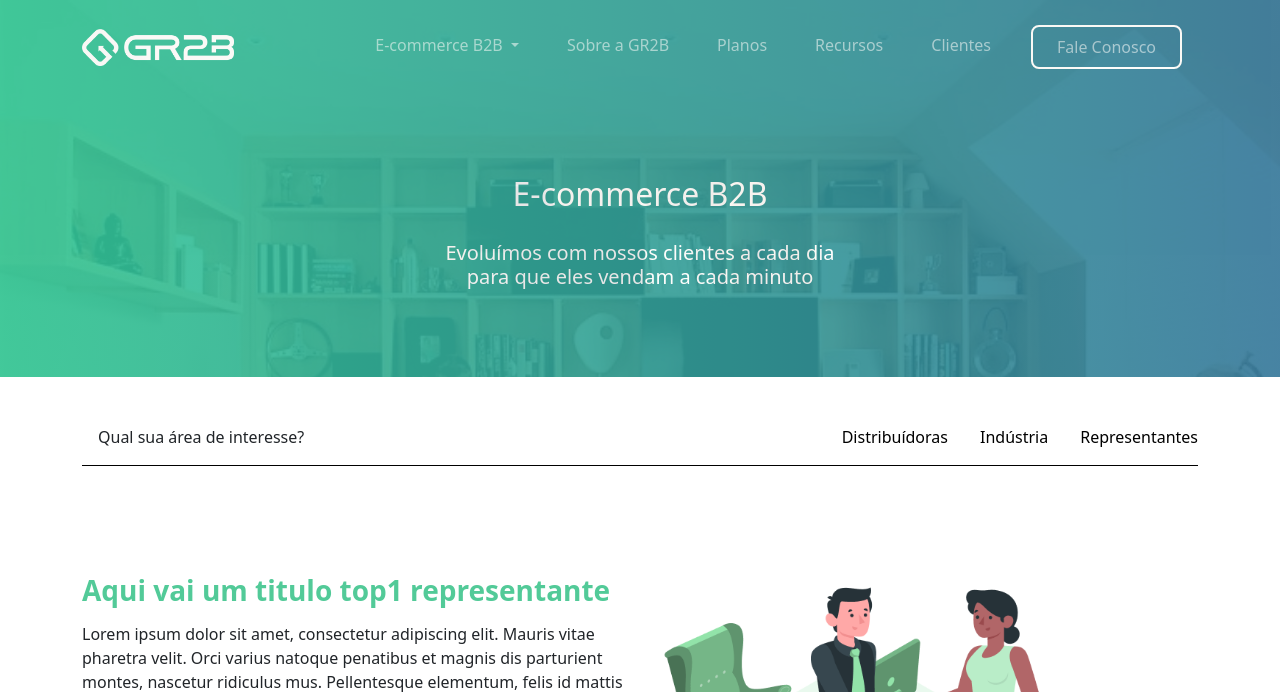
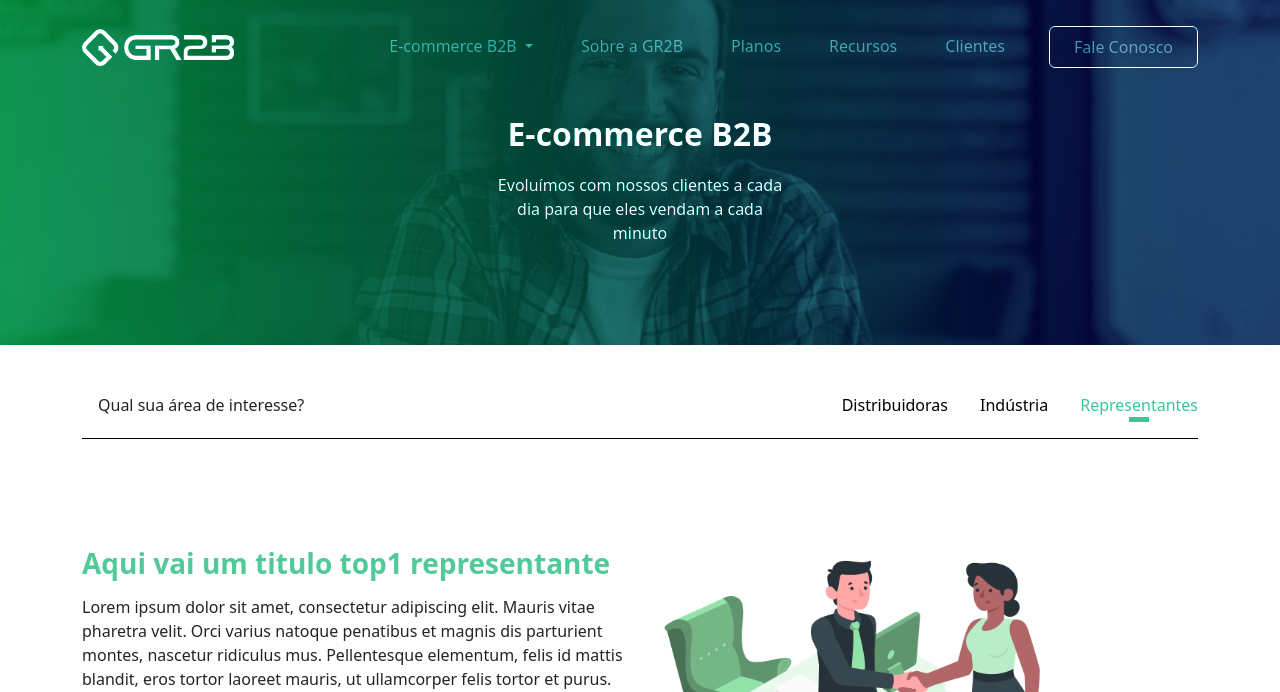
Before and after one commit to oandalves/gr2b, a PHP site: page /ecommerce.html in a window 1280 px wide. Shown: the top 692 px of the page. Run offline with PHP 8.4, Linux system fonts and the light colour scheme.

Commit message:
switch de ecommerce feito

```diff
--- a/css/style-final.css
+++ b/css/style-final.css
@@ -40,15 +34,8 @@ body {
     background: linear-gradient(90deg, #33C199 0%, #337399 98.98%);
     mix-blend-mode: hard-light;
 }
-<<<<<<< HEAD
-.nav-item{
-
-}
-.link-menu:last-child{
-=======
 
 .nav-item:last-child {
->>>>>>> 389e5e0d19f3bddf926309d917acb63aa5436fba
     border: 1px solid white;
     border-radius: 6px;
     margin-left: 20px;
@@ -141,16 +126,13 @@ body {
 .depoimentos-titles p {
     margin-top: 10px;
 }
-<<<<<<< HEAD
-@media (min-width:350px) and (max-width:990px){
-    .title-deposition{
+
+@media (min-width:350px) and (max-width:990px) {
+    .title-deposition {
         font-size: 20px;
     }
 }
-=======
 
-
->>>>>>> 389e5e0d19f3bddf926309d917acb63aa5436fba
 /*
 * Configurações de slide depoimentos
 */
@@ -754,40 +735,32 @@ header {
     background-repeat: no-repeat;
     background-position: left;
 }
-<<<<<<< HEAD
-.link-menu{
+
+.link-menu {
     padding: 0 20px;
 }
-@media (min-width: 400px){
-    .h-menu{
+
+@media (min-width: 400px) {
+    .h-menu {
         padding: 20px 50px;
     }
-    .h-menu-nav{
+    .h-menu-nav {
         display: flex;
         margin: 0 auto;
     }
-=======
-
-.h-menu {
-    margin: 0 100px;
-}
->>>>>>> 389e5e0d19f3bddf926309d917acb63aa5436fba
-
     @media (min-width: 400px) {
         .h-menu {
             margin: 0 20px;
         }
     }
-
     .header-main {
         display: flex;
         flex-wrap: wrap;
-<<<<<<< HEAD
         justify-content: space-evenly;
         padding: 20px;
         color: white;
     }
-.header-main-content h1{
+    .header-main-content h1 {
         font-weight: 900;
         font-size: 60px;
         line-height: 1.2;
@@ -828,45 +783,26 @@ justify-self: center;
         padding: 20px 60px;
         border-radius: 11px;
     }
-
     .header-imgs {
         z-index: 3;
         display: flex;
         flex-wrap: wrap;
-<<<<<<< HEAD
         flex-direction: column;
         margin-right: 30px;
-=======
-    flex-direction: column
->>>>>>> 389e5e0d19f3bddf926309d917acb63aa5436fba
     }
-
     .header-imgs img {
         max-width: 550px;
         max-height: 550px;
     }
-<<<<<<< HEAD
-.bg-triangulo{
-position: absolute;
-width: 100%;
-height: 150px;
-background-color:white;
-top: 640px;
-transform: skewY(354deg);
-z-index: 0;
-=======
-
     .bg-triangulo {
         position: absolute;
         width: 100%;
         height: 150px;
         background-color: white;
-    top: 650px;
+        top: 640px;
         transform: skewY(354deg);
         z-index: 0;
->>>>>>> 389e5e0d19f3bddf926309d917acb63aa5436fba
     }
-
     @media (max-width:1100px) {
         .header-main {
             justify-content: center;
@@ -1130,16 +1031,91 @@ z-index: 0;
         width: 200px;
         height: 200px;
     }
-
     .recursos-quadrado-verde a {
         text-decoration: none;
     }
-
     .recursos-quadrado-verde h5 {
         color: white;
         margin-top: 3em;
     }
+    margin-top: 3em;
+}
 
+/* !ECOMERCE  */
+.ecommerce {
+    margin: 5em auto 1em;
+}
+
+.ecommerce h3 {
+    margin-top: 1em;
+    color: #52ca98;
+    font-weight: bold;
+    margin-bottom: 0.5em;
+}
+
+.ecommerce-title {
     margin-top: 3em;
+    padding-left: 1em;
+}
 
+.linha-cinza {
+    width: 100%;
+    margin: 1em 0em;
+    border-bottom: 1px solid black;
 }
+
+.menu-ecommerce {
+    display: flex;
+    justify-content: flex-end;
+    cursor: pointer;
+}
+
+.ecommerce-link {
+    margin-left: 2em;
+    color: black;
+    text-decoration: none;
+}
+
+.menu-ecommerce a:hover,
+.menu-ecommerce a:active {
+    font-weight: bold;
+    text-decoration: none;
+}
+
+.ecommerce-image-01 {
+    position: relative;
+    top: -10%;
+    left: 0%;
+    transform: translate(0px, 0px);
+}
+
+.ecommerce-image-02 {
+    position: relative;
+    left: 0%;
+    bottom: 5%;
+    transform: translate(0px, 0px);
+}
+
+.ecommerce-bege-text {
+    margin-top: 1em;
+    margin-bottom: 1em;
+}
+
+.text-green-ecommerce {
+    color: #52ca98;
+    margin-top: 1em;
+    margin-bottom: 0.5em;
+}
+
+.menu-ecommerce .area-ativa{
+    color: var(--green-main);
+    border-bottom: var(--green-main);
+}
+.area-ativa::after{
+    content: "";
+    width: 20px;
+    height: 5px;
+    background: var(--green-main);
+    margin: 0 auto;
+    display: block;
+}
--- a/ecommerce.html
+++ b/ecommerce.html
@@ -12,7 +12,7 @@
 
     <link href="https://cdn.jsdelivr.net/npm/bootstrap@5.0.0-beta1/dist/css/bootstrap.min.css" rel="stylesheet" integrity="sha384-giJF6kkoqNQ00vy+HMDP7azOuL0xtbfIcaT9wjKHr8RbDVddVHyTfAAsrekwKmP1" crossorigin="anonymous">
 
-    <link rel="stylesheet" href="css/style.css">
+    <link rel="stylesheet" href="css/style-final.css">
 
     <script src="https://ajax.googleapis.com/ajax/libs/jquery/3.5.1/jquery.min.js"></script>
 
@@ -26,16 +26,25 @@
                 $("#distribuidora").show();
                 $("#industria").hide();
                 $("#representante").hide();
+                $(".distribuidora").addClass("area-ativa")
+                $(".industria").removeClass("area-ativa")
+                $(".representante").removeClass("area-ativa")
                 console.log('oi');
             } else if ($type == 'industria') {
                 $("#distribuidora").hide();
                 $("#industria").show();
                 $("#representante").hide();
+                $(".distribuidora").removeClass("area-ativa")
+                $(".industria").addClass("area-ativa")
+                $(".representante").removeClass("area-ativa")
                 console.log('oi1');
             } else {
                 $("#distribuidora").hide();
                 $("#industria").hide();
                 $("#representante").show();
+                $(".distribuidora").removeClass("area-ativa")
+                $(".industria").removeClass("area-ativa")
+                $(".representante").addClass("area-ativa")
                 console.log('oi2');
             }
 
@@ -43,18 +52,27 @@
                 $("#distribuidora").show();
                 $("#industria").hide();
                 $("#representante").hide();
+                $(".distribuidora").addClass("area-ativa")
+                $(".industria").removeClass("area-ativa")
+                $(".representante").removeClass("area-ativa")
             });
 
             $(".industria").click(function() {
                 $("#distribuidora").hide();
                 $("#industria").show();
                 $("#representante").hide();
+                $(".distribuidora").removeClass("area-ativa")
+                $(".industria").addClass("area-ativa")
+                $(".representante").removeClass("area-ativa")
             });
 
             $(".representante").click(function() {
                 $("#distribuidora").hide();
                 $("#industria").hide();
                 $("#representante").show();
+                $(".distribuidora").removeClass("area-ativa")
+                $(".industria").removeClass("area-ativa")
+                $(".representante").addClass("area-ativa")
             });
         });
     </script>
@@ -65,6 +83,7 @@
         <div class="header-site">
             <div class="container mx-auto">
                 <nav class="navbar navbar-expand-lg navbar-dark py-4">
+                    <div class="h-menu-nav">
                     <a class="navbar-brand" href="index2.html">
                         <img src="img/logo-gr2b.png" class="img-fluid" alt="Logo GR2B" style="width: 70%;">
                     </a>
@@ -96,25 +115,29 @@
                                 <a class="nav-link mx-3" href="clientes.html">Clientes</a>
                             </li>
                             <li class="nav-item">
-                                <a class="nav-link  mx-3 fale-conosco" href="contato.html" role="button"><span class="button-fale">Fale Conosco</span></a>
+                                <a class="nav-link mx-3" href="contato.html" role="button">Fale Conosco</a>
                             </li>
                         </ul>
                     </div>
                 </nav>
-                <div class="row center">
-                    <h2>E-commerce B2B</h2>
-                    <h5>Evoluímos com nossos clientes a cada dia <br> para que eles vendam a cada minuto</h5>
+                <div class="center2">
+                    <h2>E-commerce B2B
+                    </h2>
+                    <p>Evoluímos com nossos clientes a cada dia para
+                        que eles vendam a cada minuto</p>
                 </div>
             </div>
+            </div>
+
         </div>
     </div>
     <section class="container mx-auto">
         <div class="row ecommerce-title">
             <div class="col-md-6">Qual sua área de interesse?</div>
             <div class="col-md-6 menu-ecommerce">
-                <a class="distribuidora">Distribuídoras</a>
-                <a class="industria">Indústria</a>
-                <a class="representante">Representantes</a>
+                <a class="distribuidora ecommerce-link">Distribuidoras</a>
+                <a class="industria ecommerce-link">Indústria</a>
+                <a class="representante ecommerce-link">Representantes</a>
             </div>
         </div>
         <div class="linha-cinza"></div>
```
Also changed, not shown: other parts of css/style-final.css (+29 -91 lines), index2.html (+0 -7 lines), planos.html (+0 -38 lines). Lines whose indentation alone changed are shown as unchanged.
